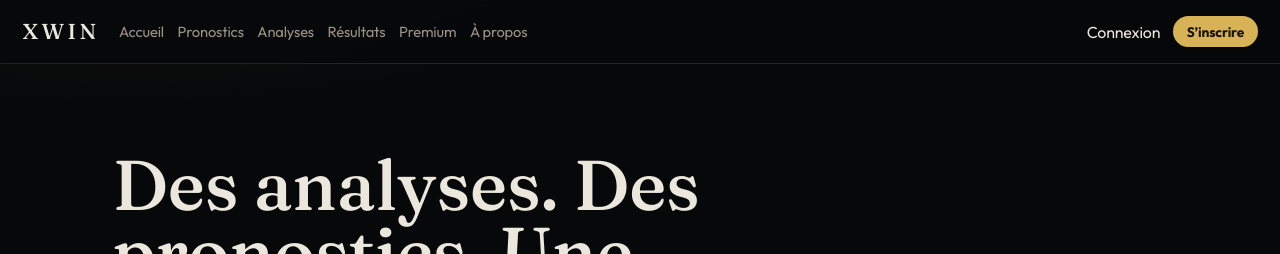
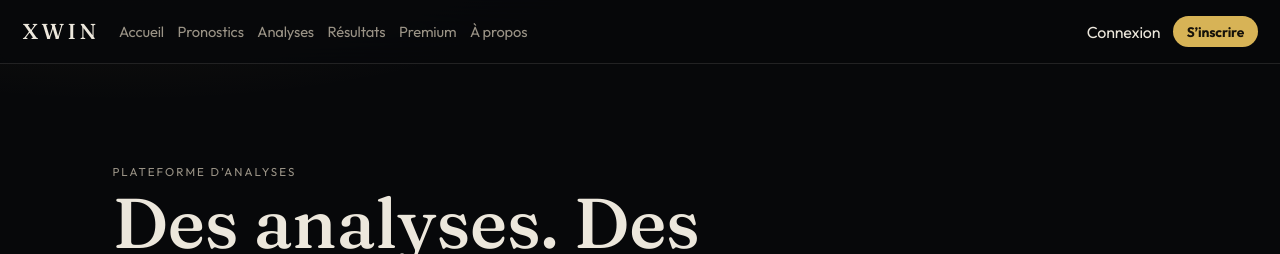
Before and after one commit to mdavo5270-create/xwin, a Next.js app: page / in a window 1280 px wide. Shown: the top 254 px of the page. Built offline with nearby package versions, Linux system fonts and the light colour scheme; no server answers; the database is empty.

Commit message:
design: editorial home kicker

```diff
--- a/app/page.tsx
+++ b/app/page.tsx
@@ -15,6 +15,9 @@ export default async function HomePage() {
   return (
     <PublicChrome member={member}>
       <section className="hero">
+        <p className="muted" style={{ letterSpacing: ".18em", textTransform: "uppercase", fontSize: ".72rem" }}>
+          Plateforme d’analyses
+        </p>
         <h1>Des analyses. Des pronostics. Une stratégie.</h1>
         <p>XWIN publie uniquement ce que l’équipe a réellement saisi. Pas de fiches fictives.</p>
         <div className="cta-row">
@@ -27,7 +30,7 @@ export default async function HomePage() {
         {all.length === 0 ? <p className="empty">Aucun prono publié pour l’instant.</p> : (
           <div className="grid two">
             {all.slice(0, 6).map((p) => (
-              <Link key={p.id} className="card" href={`/pronostics/${p.id}`} style={{ color: "inherit", textDecoration: "none" }}>
+              <Link key={p.id} className="card" href={`/pronostics/${p.id}`}>
                 <span className={p.isPaid ? "badge pay" : "badge"}>{p.isPaid ? "Premium" : "Gratuit"}</span>
                 <div className="muted">{p.competition}</div>
                 <strong>{p.eventName}</strong>
@@ -38,7 +41,7 @@ export default async function HomePage() {
         <h2>Pronostics gratuits</h2>
         {free.length === 0 ? <p className="empty">Pas encore de prono gratuit.</p> : (
           <div className="grid two">{free.map((p) => (
-            <Link key={p.id} className="card" href={`/pronostics/${p.id}`} style={{ color: "inherit", textDecoration: "none" }}>
+            <Link key={p.id} className="card" href={`/pronostics/${p.id}`}>
               <strong>{p.eventName}</strong><div>{p.pick}</div>
             </Link>
           ))}</div>
@@ -46,7 +49,7 @@ export default async function HomePage() {
         <h2>Pronostics premium</h2>
         {paid.length === 0 ? <p className="empty">Pas encore de prono premium.</p> : (
           <div className="grid two">{paid.map((p) => (
-            <Link key={p.id} className="card" href={`/pronostics/${p.id}`} style={{ color: "inherit", textDecoration: "none" }}>
+            <Link key={p.id} className="card" href={`/pronostics/${p.id}`}>
               <strong>{p.eventName}</strong><div className="muted">Analyse verrouillée</div>
             </Link>
           ))}</div>
```
